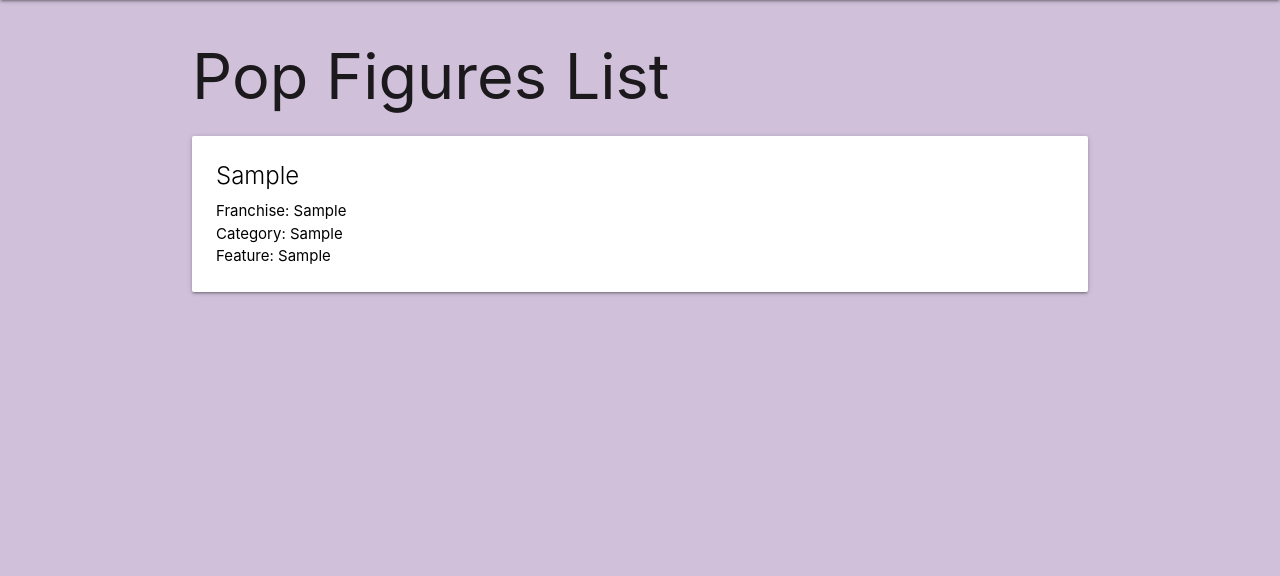
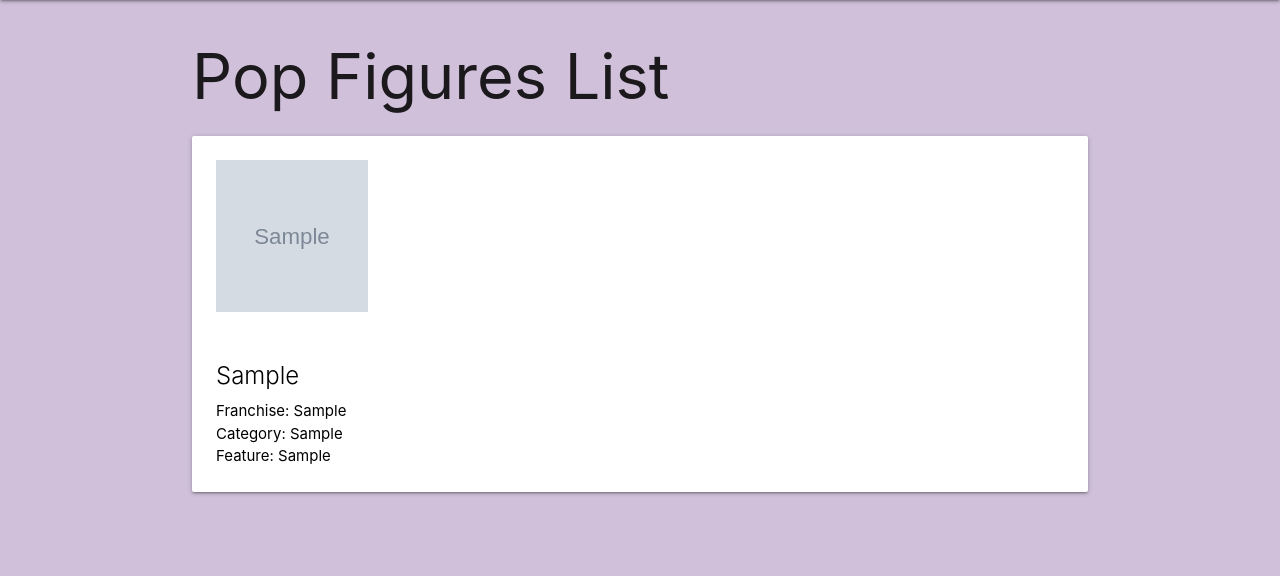
Before and after one commit to layla-baqer/pop-figure-collector, a Django app: page /popfigures/ in a window 1280 px wide. Shown: the part 64-640 px from the top of the page. Run offline with Django 4.2, Linux system fonts and the light colour scheme; tables that the repository leaves empty hold one stand-in row (values such as "Sample post"); grey boxes marked "Sample" are stand-in pictures.

Commit message:
Added images

```diff
--- a/main_app/models.py
+++ b/main_app/models.py
@@ -16,6 +16,7 @@ class PopFigure(models.Model):
     category = models.CharField(max_length=100)
     feature = models.CharField(max_length=100)
     number = models.IntegerField()
+    image = models.CharField(max_length=800, default='image not available')
 
     def __str__(self):
         return self.character
--- a/main_app/static/css/styles.css
+++ b/main_app/static/css/style.css
@@ -26,3 +26,16 @@ nav .nav-wrapper {
 a {
   color: black;
 }
+
+.card .card-image img {
+  height: 200px;
+  width: 200px;
+  padding: 24px;
+}
+
+/* .card a > div {
+  display: inline-block;
+}
+.card-content {
+
+} */
--- a/main_app/templates/base.html
+++ b/main_app/templates/base.html
@@ -8,7 +8,7 @@
   <meta http-equiv="X-UA-Compatible" content="ie=edge">
   <title>Pop Figures Collector</title>
   <link rel="stylesheet" href="https://cdnjs.cloudflare.com/ajax/libs/materialize/1.0.0/css/materialize.min.css">
-  <link rel="stylesheet" type="text/css" href="{% static 'css/styles.css' %}" />
+  <link rel="stylesheet" type="text/css" href="{% static 'css/style.css' %}" />
   <script src="https://cdnjs.cloudflare.com/ajax/libs/materialize/1.0.0/js/materialize.min.js"></script>
 </head>
 <body>
--- a/main_app/templates/popfigures/detail.html
+++ b/main_app/templates/popfigures/detail.html
@@ -6,6 +6,11 @@
 <div class="row">
   <div class="col s6">
     <div class="card">
+
+      <div class="card-image">
+        <img src={{ figure.image }} />
+      </div>
+
       <div class="card-content">
       <span class="card-title">{{ figure.character }}</span>
           <p>Franchise: {{ figure.franchise }}</p>
--- a/main_app/templates/popfigures/index.html
+++ b/main_app/templates/popfigures/index.html
@@ -9,6 +9,9 @@
 
     <a href="/popfigures/{{ figure.id }}">
 
+      <div class="card-image">
+        <img src="{{ figure.image }}" />
+      </div>
       <div class="card-content">
         <span class="card-title">{{ figure.character }}</span>
         <p>Franchise: {{ figure.franchise }}</p>
--- a/main_app/urls.py
+++ b/main_app/urls.py
@@ -1,5 +1,8 @@
 from django.urls import path
 from . import views
+
+# from django.conf.urls.static import static
+# from django.conf import settings
 
 urlpatterns = [
     path('home/', views.home, name='home'),
@@ -11,3 +14,5 @@ urlpatterns = [
     path('popfigures/<int:pk>/delete/', views.PopFigureDelete.as_view(), name='pop_figure_delete'),
     path('popfigures/<int:pop_figure_id>/add_event/', views.add_event, name='add_event')
 ]
+
+# urlpatterns +=static(settings.MEDIA_URL, document_root=settings.MEDIA_ROOT)
--- a/popfigurecollector/settings.py
+++ b/popfigurecollector/settings.py
@@ -14,6 +14,8 @@ from pathlib import Path
 
 # Build paths inside the project like this: BASE_DIR / 'subdir'.
 BASE_DIR = Path(__file__).resolve().parent.parent
+# MEDIA_ROOT = ''
+# MEDIA_URL = ''
 
 
 # Quick-start development settings - unsuitable for production
```
Also changed, not shown: main_app/files/images/charmmander-metallic.jpg (added), main_app/files/images/eevee-diamond-glitter.jpg (added), main_app/files/images/ironheart-mk-2.jpg (added), main_app/files/images/leafeon.jpg (added), main_app/files/images/queen-historia.jpg (added), main_app/files/images/the-flash-glow-in-the-dark.jpg (added), main_app/migrations/0003_popfigure_image_alter_event_date.py (added), main_app/migrations/0004_remove_popfigure_image.py (added), main_app/migrations/0005_popfigure_image.py (added), main_app/migrations/0006_alter_popfigure_image.py (added).
